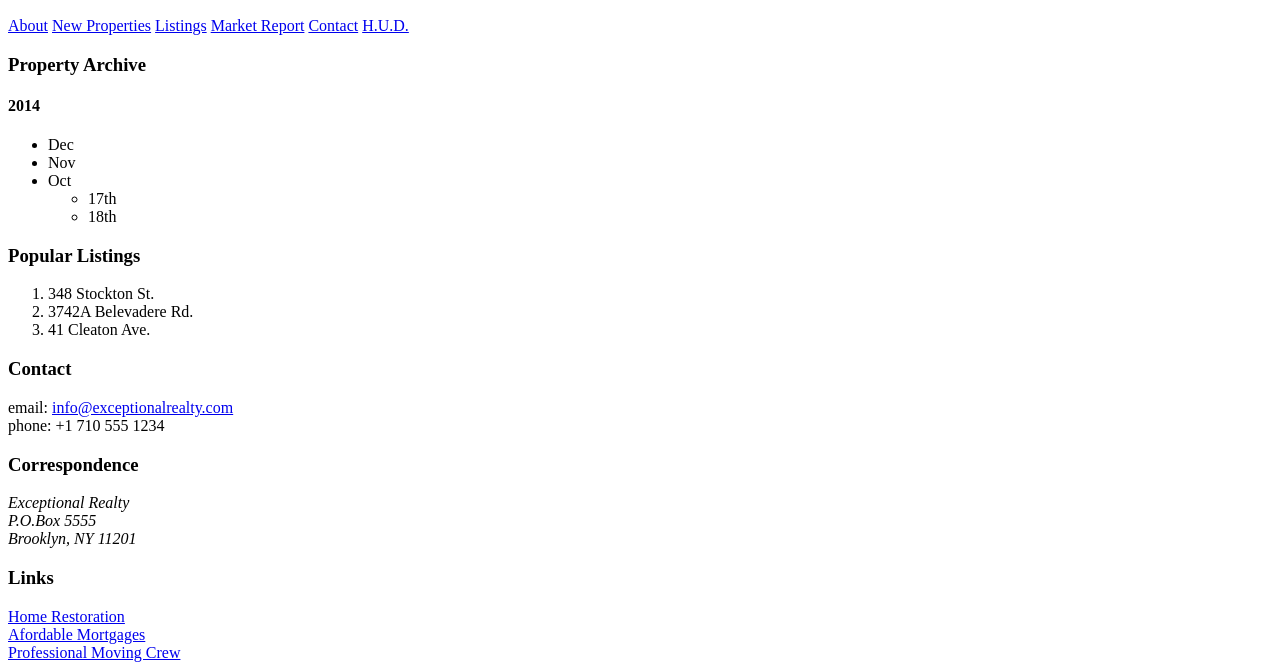
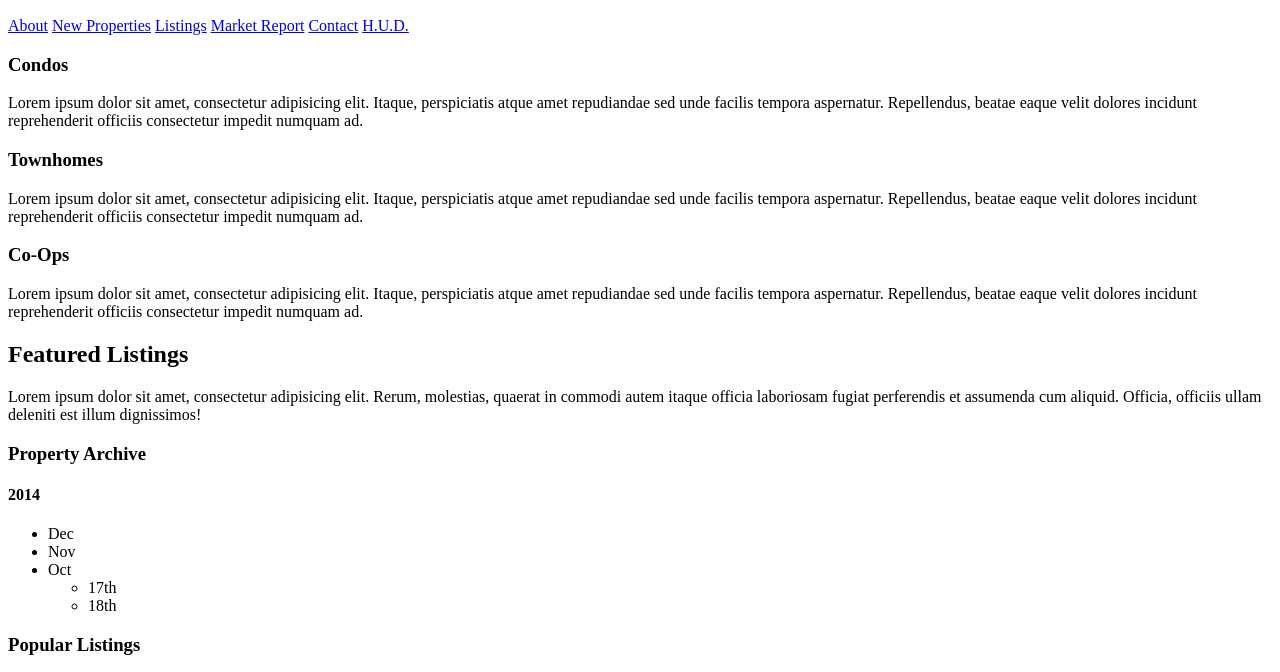
Before and after one commit to deedeeh/exceptional-realty, a plain HTML site: page real-estate-listings.html in a window 1280 px wide. Shown: the part 110-782 px from the top of the page. Drawn offline with Linux system fonts and the light colour scheme.

Commit message:
Add id for featured listings and listings for real estate listings page

```diff
--- a/real-estate-listings.html
+++ b/real-estate-listings.html
@@ -17,6 +17,27 @@
     <a href="market-report.html">Market Report</a>
     <a href="contact.html">Contact</a>
     <a href="http://hud.gov" target="_blank">H.U.D.</a>
+
+    <section>
+      <h3>Condos</h3>
+      <p>Lorem ipsum dolor sit amet, consectetur adipisicing elit. Itaque, perspiciatis atque amet repudiandae sed unde facilis tempora aspernatur. Repellendus, beatae eaque velit dolores incidunt reprehenderit officiis consectetur impedit numquam ad.</p>
+    </section>
+
+    <section>
+      <h3>Townhomes</h3>
+      <p>Lorem ipsum dolor sit amet, consectetur adipisicing elit. Itaque, perspiciatis atque amet repudiandae sed unde facilis tempora aspernatur. Repellendus, beatae eaque velit dolores incidunt reprehenderit officiis consectetur impedit numquam ad.</p>
+    </section>
+
+    <section>
+      <h3>Co-Ops</h3>
+      <p>Lorem ipsum dolor sit amet, consectetur adipisicing elit. Itaque, perspiciatis atque amet repudiandae sed unde facilis tempora aspernatur. Repellendus, beatae eaque velit dolores incidunt reprehenderit officiis consectetur impedit numquam ad.</p>
+    </section>
+
+    <h2 class="milk-text">Featured Listings</h2>
+
+    <section>
+      <p>Lorem ipsum dolor sit amet, consectetur adipisicing elit. Rerum, molestias, quaerat in commodi autem itaque officia laboriosam fugiat perferendis et assumenda cum aliquid. Officia, officiis ullam deleniti est illum dignissimos!</p>
+    </section>
 
     <h3>Property Archive</h3>
     <h4>2014</h4>
```
